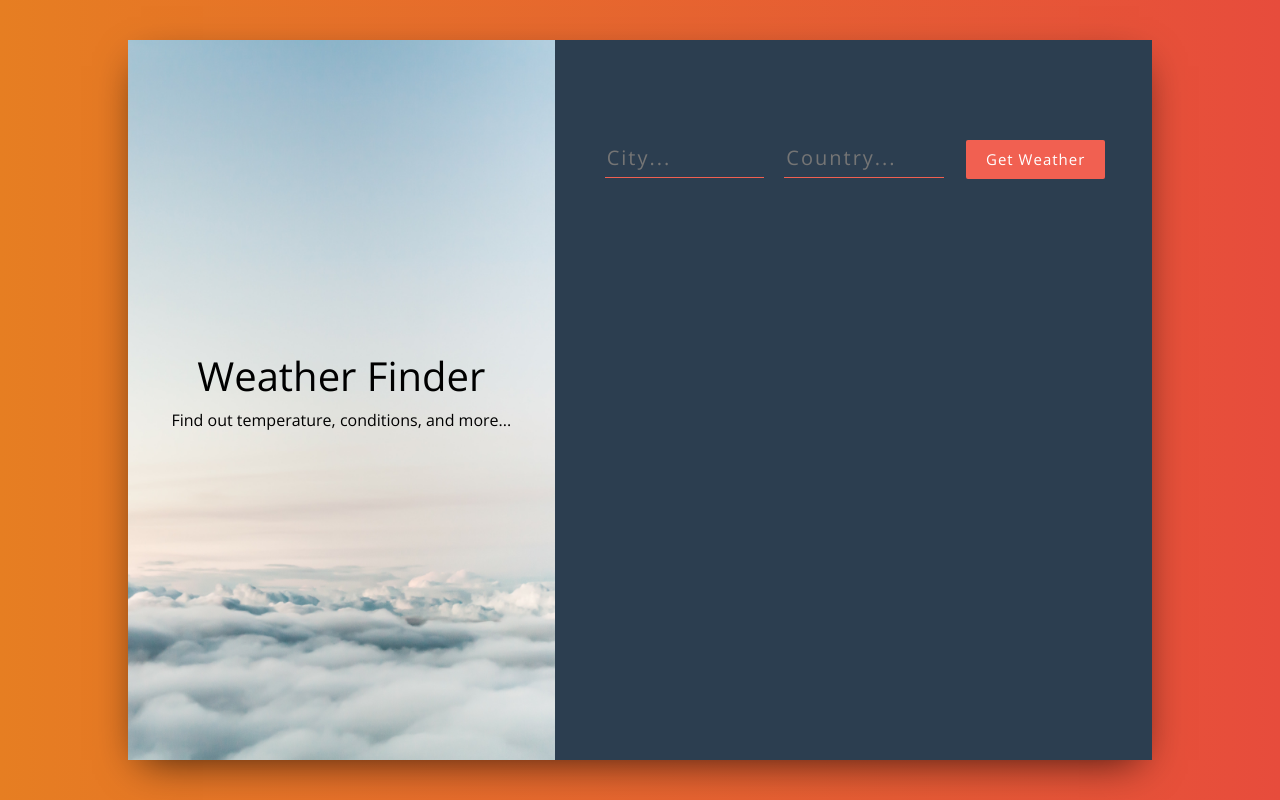
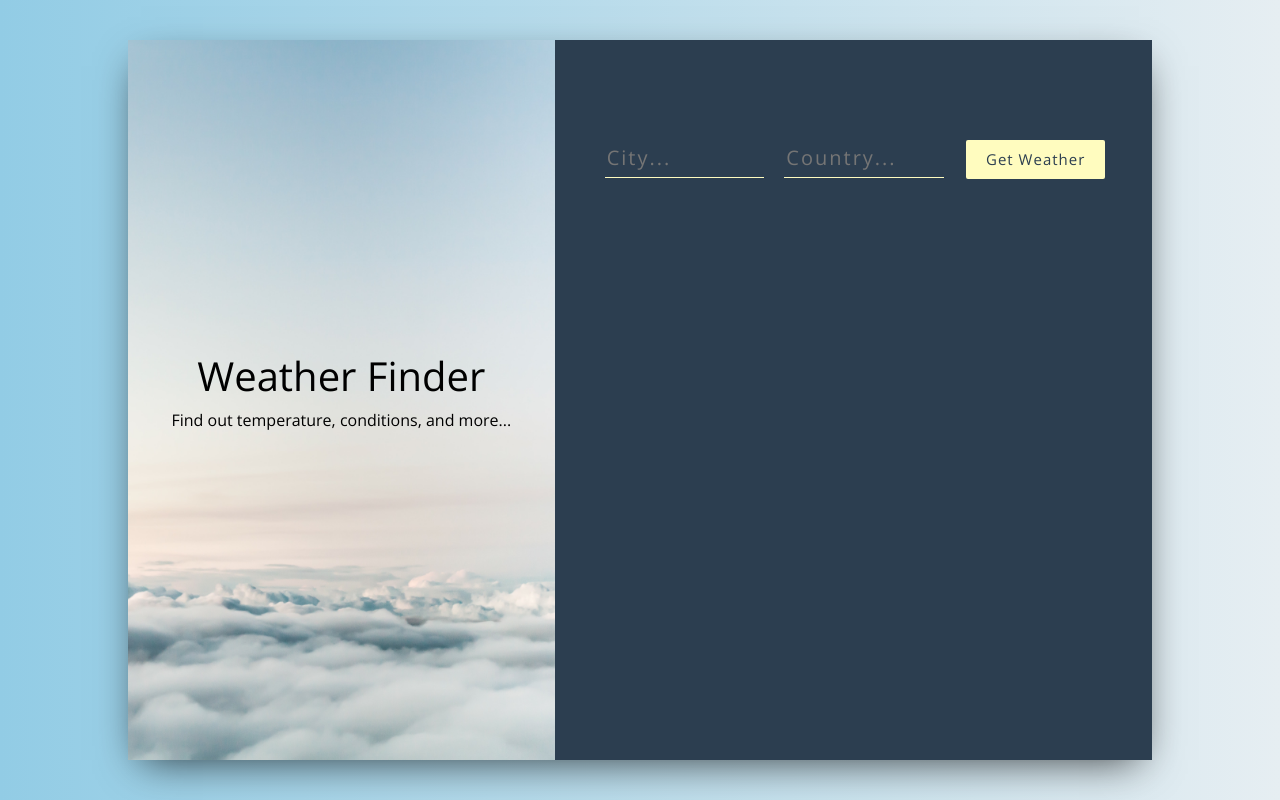
Before and after one commit to rachelinkala/weather-app, a React (Create React App) app: page / in a window 1280 px wide. Built offline with nearby package versions, Linux system fonts and the light colour scheme.

Commit message:
change styles

```diff
--- a/src/App.css
+++ b/src/App.css
@@ -7,7 +7,7 @@ body {
 }
 
 .wrapper {
-  background: linear-gradient(to right, #e67e22, #e74c3c);
+  background: linear-gradient(to right, #92cce5, #e6eef2);
   height: 100vh;
   display: flex;
   justify-content: center;
@@ -58,7 +58,7 @@ body {
 input[type="text"] {
   background-color: transparent;
   border: 0;
-  border-bottom: solid 1px #f16051;
+  border-bottom: solid 1px #fffcbf;
   width: 30%;
   padding-bottom: 4px;
   color: #fff !important;
@@ -87,8 +87,8 @@ button {
   letter-spacing: 1px;
   font-size: 15px;
   cursor: pointer;
-  background-color: #f16051;
-  color: #fff;
+  background-color: #fffcbf;
+  color: #2c3e50;
   font-weight: 100;
 }
 
```
